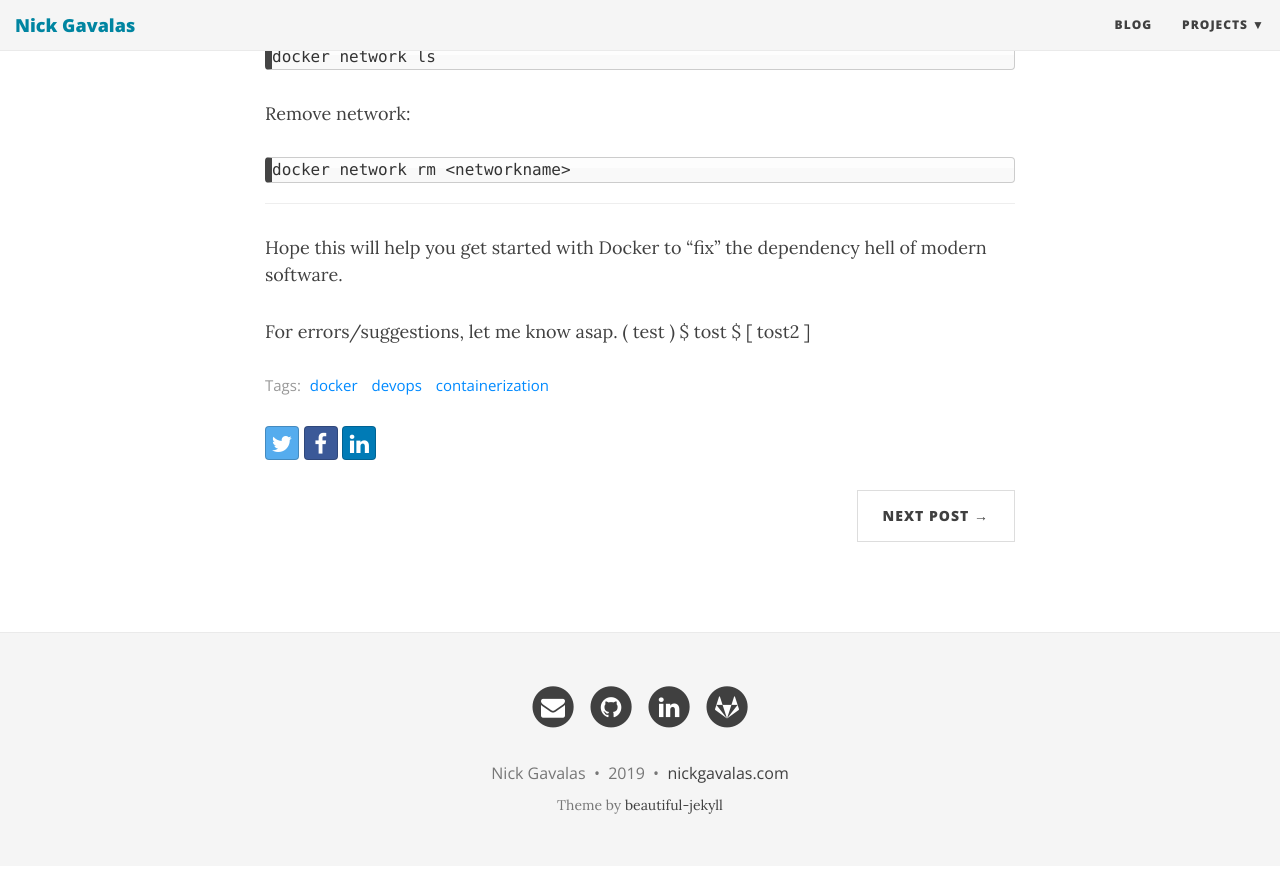
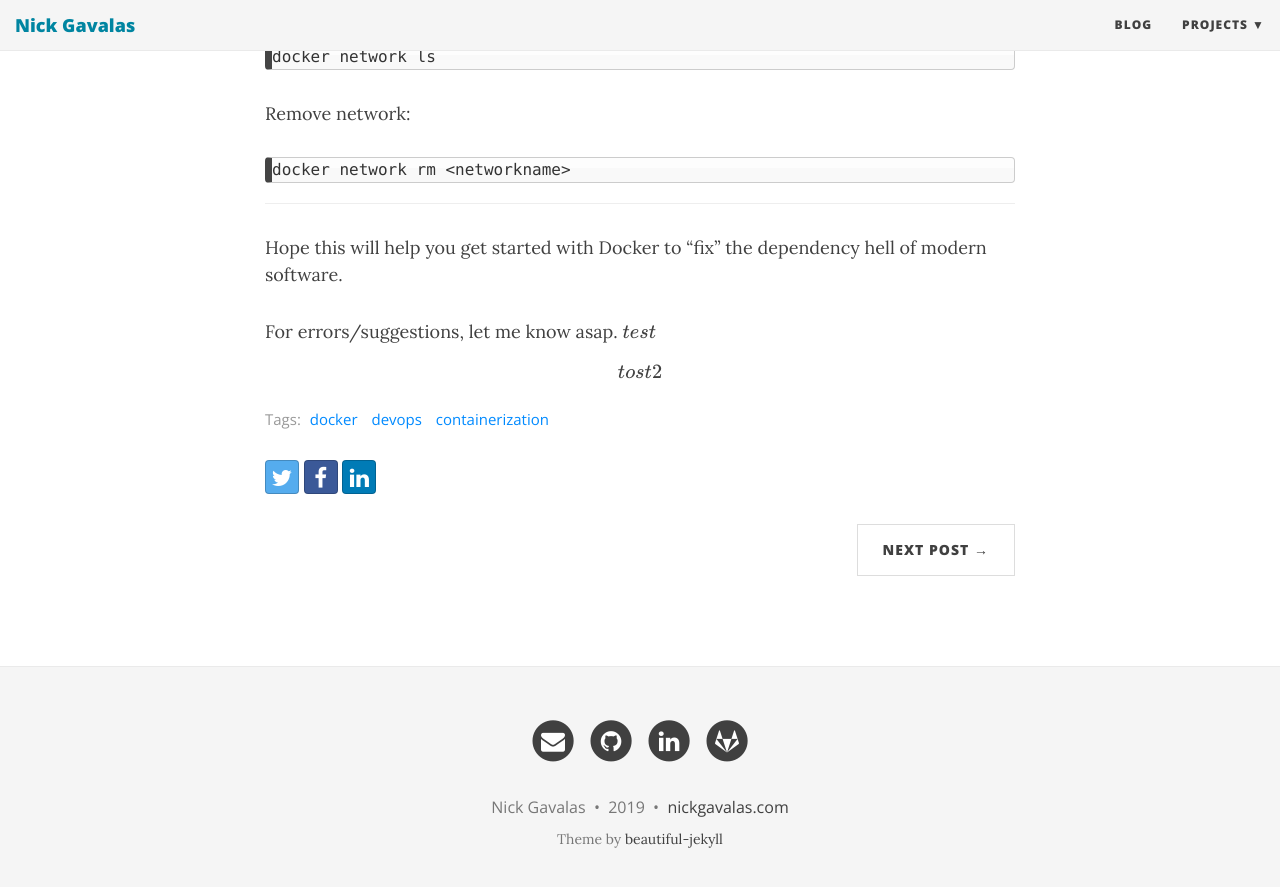
Before and after one commit to NikosGavalas/nikosgavalas.github.io, a Jekyll site: the page built from _posts/2018-5-2-docker-primer.md, in a window 1280 px wide and 900 px high, scrolled down 6077 px. Shown: the top 887 px of the window. Built offline with Jekyll 4.4.1, drawn with Linux system fonts in a browser that asks for light colours; nearby versions of some CDN libraries; formulas are drawn with MathJax 3; before the commit the page ends 6943 px from its top, so only the background shows below that.

```diff
--- a/_posts/2018-5-2-docker-primer.md
+++ b/_posts/2018-5-2-docker-primer.md
@@ -199,7 +199,7 @@ docker network rm <networkname>
 
 Hope this will help you get started with Docker to "fix" the dependency hell of modern software.
 
-For errors/suggestions, let me know asap. \( test \) $ tost $ \[ tost2 \]
+For errors/suggestions, let me know asap. \\( test \\) \\[ tost2 \\]
 
 <!--
 ## Useful links:
```
Also changed, not shown: README.md.
